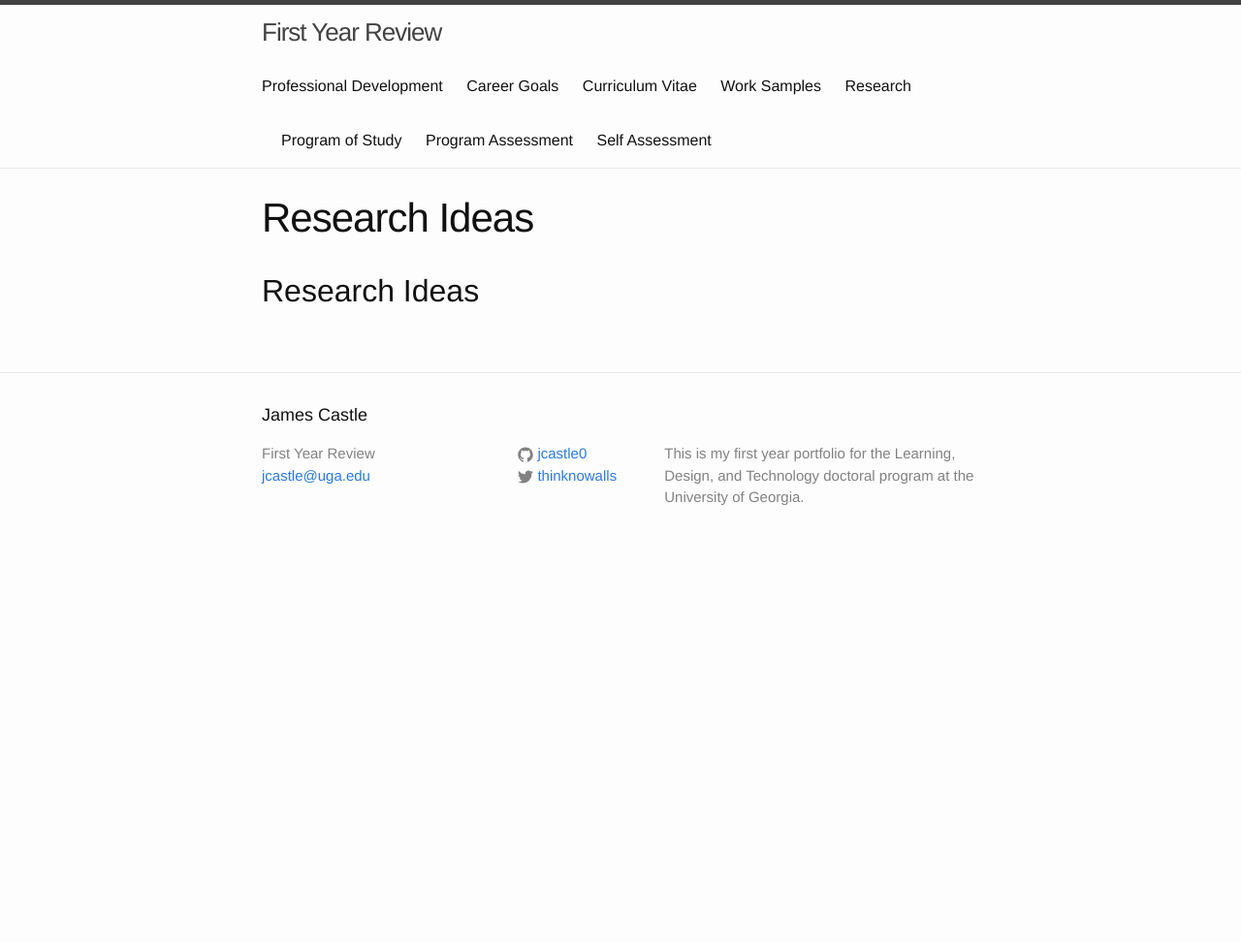
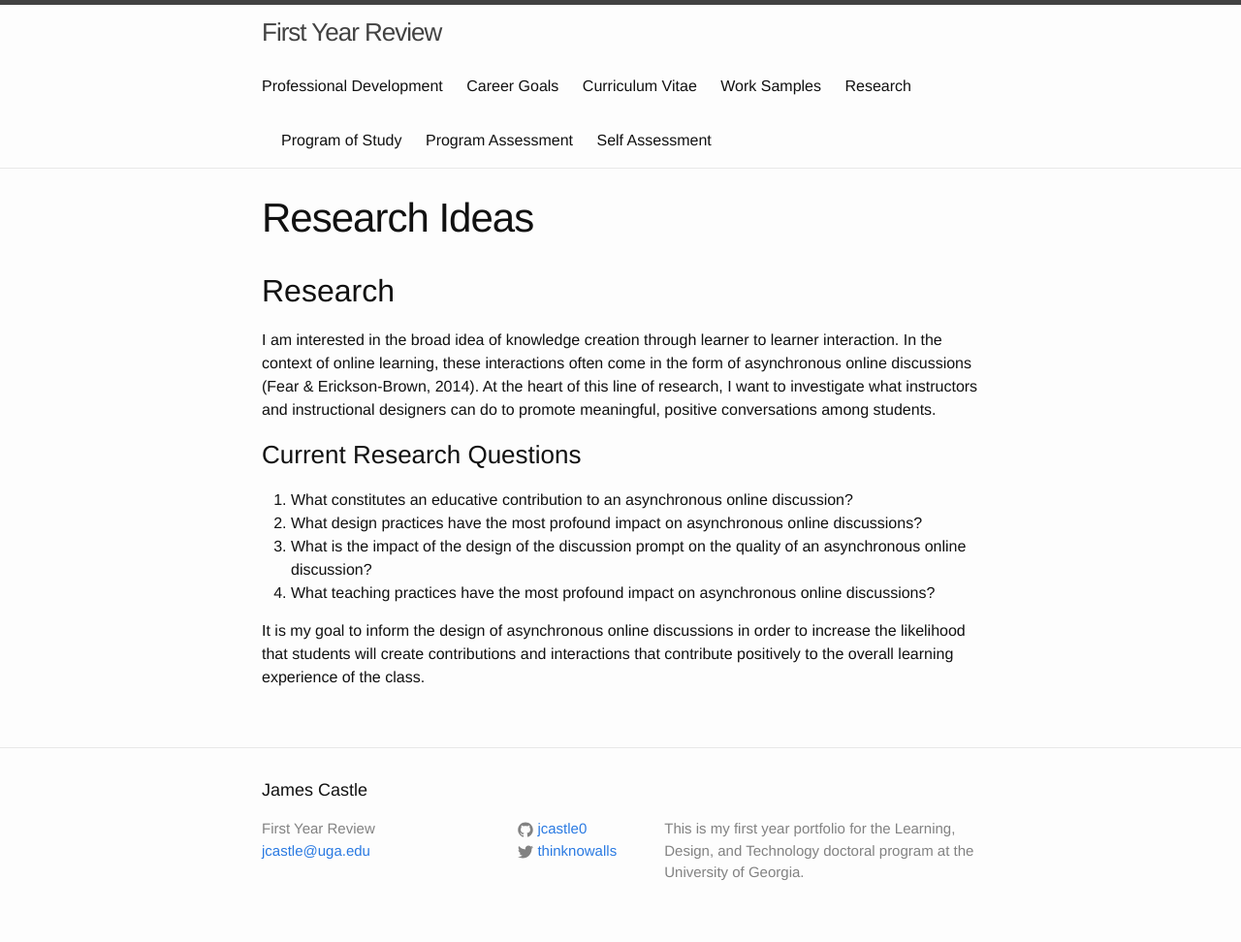
Before and after one commit to jcastle0/ldtportfolio, a Jekyll site: the page built from research.md, in a window 1280 px wide. Shown: the whole page at 97% size. Built offline with Jekyll 4.4.1, drawn with Linux system fonts in a browser that asks for light colours; before the commit the page ends 900 px from its top, so only the background shows below that.

Commit message:
Update research.md

```diff
--- a/research.md
+++ b/research.md
@@ -4,4 +4,15 @@ title: Research Ideas
 permalink: /research/
 ---
 
-## Research Ideas
+## Research
+
+I am interested in the broad idea of knowledge creation through learner to learner interaction. In the context of online learning, these interactions often come in the form of asynchronous online discussions (Fear & Erickson-Brown, 2014). At the heart of this line of research, I want to investigate what instructors and instructional designers can do to promote meaningful, positive conversations among students.
+
+### Current Research Questions
+
+1. What constitutes an educative contribution to an asynchronous online discussion?
+2. What design practices have the most profound impact on asynchronous online discussions?
+3. What is the impact of the design of the discussion prompt on the quality of an asynchronous online discussion?
+4. What teaching practices have the most profound impact on asynchronous online discussions?
+
+It is my goal to inform the design of asynchronous online discussions in order to increase the likelihood that students will create contributions and interactions that contribute positively to the overall learning experience of the class.
```
